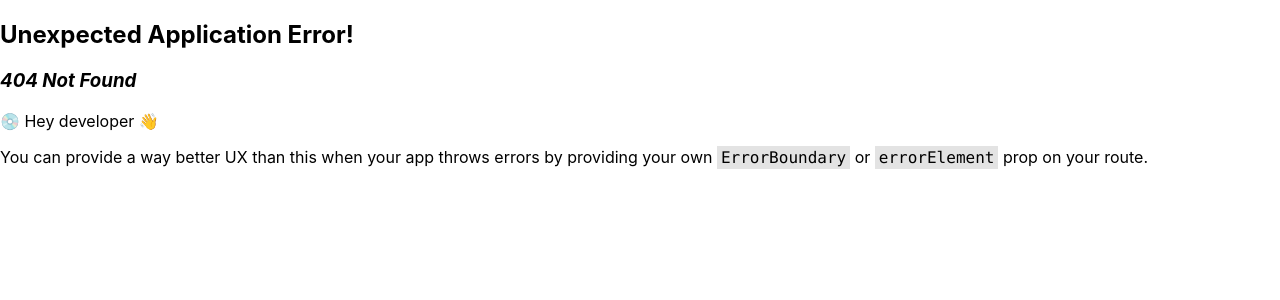
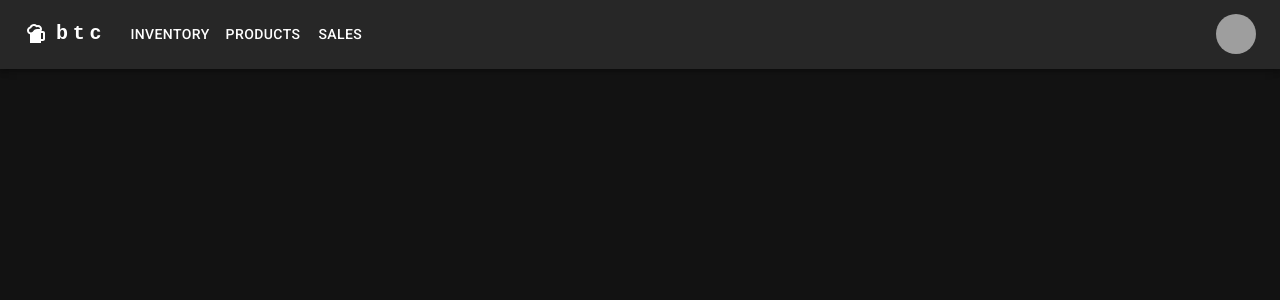
Before and after one commit to FelipeMalacarne/btc.web, a React (Create React App) app in the folder frontend/react-btcweb/: page /secure in a window 1280 px wide. Before the commit this address had no page. Shown: the top 300 px of the page. Built offline with nearby package versions, Linux system fonts and the light colour scheme; sample sign-in values are in the browser's storage; grey boxes are pictures that could not be loaded; a web font is replaced by a local one.

Commit message:
React useAuth Hook Fixed default and secure routes

```diff
--- a/frontend/react-btcweb/src/App.tsx
+++ b/frontend/react-btcweb/src/App.tsx
@@ -1,22 +1,37 @@
-import { Navbar } from './layouts/NavbarAndFooter/Navbar';
-import { Footer } from './layouts/NavbarAndFooter/Footer';
-import { DarkTheme, Theme } from './Theme';
-import { CssBaseline, ThemeProvider } from '@mui/material';
-import { SignInPage } from './layouts/SignInAndSignUp/SignInPage';
-import { Outlet, RouterProvider } from 'react-router-dom';
+import {Navbar} from './layouts/NavbarAndFooter/Navbar';
+import {Footer} from './layouts/NavbarAndFooter/Footer';
+import {DarkTheme, Theme} from './Theme';
+import {Box, CssBaseline, ThemeProvider} from '@mui/material';
+import {Navigate, Outlet, Route, Router, RouterProvider, Routes} from 'react-router-dom';
+
+import {SignInPage} from "./layouts/SignInAndSignUp/SignInPage";
+import {SignUpPage} from "./layouts/SignInAndSignUp/SignUpPage";
+import React, {createContext} from "react";
+import {InventoryPage} from "./layouts/InventoryPage/InventoryPage";
+import {SecureLayout} from "./layouts/SecureLayout";
+import {NotFoundPage} from "./layouts/NotFoundPage";
+
+export const App = () => {
 
 
-export const App = () => {
-  return (
-    <ThemeProvider theme={DarkTheme} >
-      <CssBaseline />
-      <div className='d-flex flex-column min-vh-100' >
-        <Navbar />
-        <div className='flex-grow-1'>
-          <Outlet />
-        </div>
-        <Footer />
-      </div>
-    </ThemeProvider>
-  );
+    return (
+        <ThemeProvider theme={DarkTheme}>
+            <CssBaseline/>
+            <Routes>
+                <Route path='*' element={<NotFoundPage/>}/>
+                <Route path='/signin' element={<SignInPage/>}/>
+                <Route path='/signup' element={<SignUpPage/>}/>
+
+                <Route path='/secure' element={<SecureLayout/>}>
+                    <Route path='/secure/inventory' element={<InventoryPage/>}/>
+                </Route>
+
+
+
+            </Routes>
+
+
+        </ThemeProvider>
+
+    );
 }
--- a/frontend/react-btcweb/src/index.tsx
+++ b/frontend/react-btcweb/src/index.tsx
@@ -8,37 +8,17 @@ import '@fontsource/roboto/400.css';
 import '@fontsource/roboto/500.css';
 import '@fontsource/roboto/700.css';
 
-import {createBrowserRouter, RouterProvider} from "react-router-dom";
-import { SignInPage } from './layouts/SignInAndSignUp/SignInPage';
-import { SignUpPage } from './layouts/SignInAndSignUp/SignUpPage';
+import {BrowserRouter, createBrowserRouter, RouterProvider} from "react-router-dom";
 
-const router = createBrowserRouter([
-  {
-    path: "/",
-    element: <App />,
-    children: [
-      {
 
-      }
-    ]
-  },
-  {
-    path: "/signin",
-    element: <SignInPage />,
-  },
-  {
-    path: "/signup",
-    element: <SignUpPage />,
-  }
-]);
 
 const root = ReactDOM.createRoot(
   document.getElementById('root') as HTMLElement
 );
 root.render(
   <React.StrictMode>
-
-    <RouterProvider router={router}/>
-
+    <BrowserRouter>
+        <App />
+    </BrowserRouter>
   </React.StrictMode>
 );
--- /dev/null
+++ b/frontend/react-btcweb/src/layouts/InventoryPage/InventoryPage.tsx
@@ -0,0 +1,7 @@
+export const InventoryPage = () => {
+    return (
+        <div>
+            InventoryPage
+        </div>
+    );
+}
--- a/frontend/react-btcweb/src/layouts/NavbarAndFooter/Navbar.tsx
+++ b/frontend/react-btcweb/src/layouts/NavbarAndFooter/Navbar.tsx
@@ -2,6 +2,9 @@ import React from "react";
 import { AppBar, Avatar, Box, Button, Container, IconButton, Menu, MenuItem, Stack, Toolbar, Tooltip, Typography } from "@mui/material"
 import SportsBarIcon from '@mui/icons-material/SportsBar';
 import MenuIcon from '@mui/icons-material/Menu';
+import AuthService from "../../services/AuthService";
+import {useAuth} from "../../services/useAuth";
+import {Navigate} from "react-router-dom";
 
 const pages = ['Inventory', 'Products', 'Sales'];
 const settings = ['Profile', 'Account', 'Dashboard', 'Logout'];
@@ -10,6 +13,7 @@ const settings = ['Profile', 'Account', 'Dashboard', 'Logout'];
 export const Navbar = () => {
   const [anchorElNav, setAnchorElNav] = React.useState<null | HTMLElement>(null);
   const [anchorElUser, setAnchorElUser] = React.useState<null | HTMLElement>(null);
+  const { authState, logout } = useAuth();
 
   const handleOpenNavMenu = (event: React.MouseEvent<HTMLElement>) => {
     setAnchorElNav(event.currentTarget);
@@ -22,8 +26,12 @@ export const Navbar = () => {
     setAnchorElNav(null);
   };
 
-  const handleCloseUserMenu = () => {
+  const handleCloseUserMenu = (e: any) => {
     setAnchorElUser(null);
+    const clickedItem = e.target.textContent;
+    if (clickedItem === 'Logout') {
+         logout();
+    }
   };
 
   return (
@@ -119,7 +127,7 @@ export const Navbar = () => {
           <Box sx={{ flexGrow: 0 }}>
             <Tooltip title="Open settings">
               <IconButton onClick={handleOpenUserMenu} sx={{ p: 0 }}>
-                <Avatar alt="Felipe Malacarnew" src="/static/images/avatar/2.jpg" />
+                <Avatar alt={authState.user?.username} src="/static/images/avatar/2.jpg" />
               </IconButton>
             </Tooltip>
             <Menu
--- /dev/null
+++ b/frontend/react-btcweb/src/layouts/NotFoundPage.tsx
@@ -0,0 +1,26 @@
+import {Box, Button, Container, Typography} from "@mui/material";
+import React from "react";
+
+export const NotFoundPage = () => {
+    return (
+        <Box sx={
+            {
+                display: 'flex',
+                flexDirection: 'column',
+                justifyContent: 'center',
+                alignItems: 'center',
+                minHeight: '100vh',
+                gap: '2rem'
+            }
+        }>
+            <Typography variant='h2'>
+                404 - Not Found
+            </Typography>
+            <Button variant='contained' href='/secure'>
+                Go Home
+            </Button>
+
+
+        </Box>
+    );
+}
--- /dev/null
+++ b/frontend/react-btcweb/src/layouts/SecureLayout.tsx
@@ -0,0 +1,19 @@
+import React from "react";
+import {Navbar} from "./NavbarAndFooter/Navbar";
+import {Navigate, Outlet} from "react-router-dom";
+import {Footer} from "./NavbarAndFooter/Footer";
+import {useAuth} from "../services/useAuth";
+
+export const SecureLayout = () => {
+    const { authState } = useAuth();
+    if(!authState.isLoading && !authState.isAuthenticated){
+        return <Navigate to="/signin" />
+    }
+    return (
+        <div>
+            <Navbar/>
+                <Outlet/>
+            <Footer/>
+        </div>
+    );
+}
--- a/frontend/react-btcweb/src/layouts/SignInAndSignUp/SignInPage.tsx
+++ b/frontend/react-btcweb/src/layouts/SignInAndSignUp/SignInPage.tsx
@@ -10,13 +10,13 @@ import Box from '@mui/material/Box';
 import LockOutlinedIcon from '@mui/icons-material/LockOutlined';
 import Typography from '@mui/material/Typography';
 import Container from '@mui/material/Container';
-import { ThemeProvider, FormControl} from '@mui/material';
-import { DarkTheme, Theme } from '../../Theme';
-import { useState } from 'react';
+import {ThemeProvider, FormControl} from '@mui/material';
+import {DarkTheme, Theme} from '../../Theme';
+import {useState} from 'react';
 import * as Yup from 'yup';
 import SigninRequestModel from "../../models/auth/SigninRequestModel";
-import AuthService from "../../services/AuthService";
-import {Navigate, redirect} from "react-router-dom";
+import {Navigate} from "react-router-dom";
+import {useAuth} from "../../services/useAuth";
 
 function Copyright(props: any) {
     return (
@@ -37,12 +37,16 @@ export const SignInPage = () => {
     const [displayWarning, setDisplayWarning] = useState(false);
     const [error, setError] = useState('');
     const [loggedIn, setLoggedIn] = useState(false);
+    const {authState, login} = useAuth();
 
     const schema = Yup.object().shape({
         username: Yup.string().required('Username is required'),
         password: Yup.string().required('Password is required')
     });
 
+    if(!authState.isLoading && authState.isAuthenticated){
+        return <Navigate to='/secure'/>
+    }
 
 
     const handleSubmit = async (event: React.FormEvent<HTMLFormElement>) => {
@@ -50,24 +54,24 @@ export const SignInPage = () => {
         try {
             await schema.validate({username, password});
 
-        const response = await AuthService.login(new SigninRequestModel(username, password));
+            const response = await login(new SigninRequestModel(username, password));
             setDisplayWarning(false);
             setError('');
             setLoggedIn(true);
-    } catch (err: any){
+        } catch (err: any) {
             setDisplayWarning(true);
             setError('Usuario ou senha inválidos');
         }
     };
 
-  if (loggedIn) {
-        return <Navigate to="/"/>
-  }
+    // if (loggedIn) {
+    //     return <Navigate to="/secure/inventory"/>
+    // }
 
     return (
         <ThemeProvider theme={DarkTheme}>
             <Container component="main" maxWidth="xs">
-        <CssBaseline />
+                <CssBaseline/>
                 <Box
                     sx={{
                         marginTop: 8,
@@ -76,13 +80,13 @@ export const SignInPage = () => {
                         alignItems: 'center',
                     }}
                 >
-          <Avatar sx={{ m: 1, bgcolor: 'primary.main' }}>
-            <LockOutlinedIcon />
+                    <Avatar sx={{m: 1, bgcolor: 'primary.main'}}>
+                        <LockOutlinedIcon/>
                     </Avatar>
                     <Typography component="h1" variant="h5">
                         Sign in
                     </Typography>
-          <Box component="form" onSubmit={handleSubmit} noValidate sx={{ mt: 1 }}>
+                    <Box component="form" onSubmit={handleSubmit} noValidate sx={{mt: 1}}>
                         <TextField
                             margin="normal"
                             required
@@ -110,14 +114,14 @@ export const SignInPage = () => {
                             }}
                         />
                         <FormControlLabel
-                control={<Checkbox value="remember" color="primary" />}
+                            control={<Checkbox value="remember" color="primary"/>}
                             label="Remember me"
                         />
                         <Button
                             type="submit"
                             fullWidth
                             variant="contained"
-                sx={{ mt: 3, mb: 2 }}
+                            sx={{mt: 3, mb: 2}}
                         >
                             Sign In
                         </Button>
@@ -143,7 +147,7 @@ export const SignInPage = () => {
                     </Box>
                 </Box>
 
-        <Copyright sx={{ mt: 8, mb: 4 }} />
+                <Copyright sx={{mt: 8, mb: 4}}/>
             </Container>
         </ThemeProvider>
     );
--- a/frontend/react-btcweb/src/layouts/SignInAndSignUp/SignUpPage.tsx
+++ b/frontend/react-btcweb/src/layouts/SignInAndSignUp/SignUpPage.tsx
@@ -12,7 +12,7 @@ import LockOutlinedIcon from '@mui/icons-material/LockOutlined';
 import Typography from '@mui/material/Typography';
 import Container from '@mui/material/Container';
 import { createTheme, ThemeProvider } from '@mui/material/styles';
-import { Theme } from '../../Theme';
+import {DarkTheme, Theme} from '../../Theme';
 
 
 function Copyright(props: any) {
@@ -42,7 +42,7 @@ export const SignUpPage = () => {
 
   };
   return (
-    <ThemeProvider theme={Theme}>
+    <ThemeProvider theme={DarkTheme}>
       <Container component="main" maxWidth="xs">
         <CssBaseline />
         <Box
--- a/frontend/react-btcweb/src/services/AuthService.ts
+++ b/frontend/react-btcweb/src/services/AuthService.ts
@@ -1,6 +1,7 @@
 import SigninRequestModel from "../models/auth/SigninRequestModel";
 import SigninResponseModel from "../models/auth/SigninResponseModel";
 import SignupRequestModel from "../models/auth/SignupRequestModel";
+import {useState} from "react";
 
 const API_URL = process.env.REACT_APP_API_URL;
 
@@ -78,6 +79,8 @@ class AuthService {
     }
     return null;
   }
+
+
 }
 
 export default new AuthService();
--- /dev/null
+++ b/frontend/react-btcweb/src/services/useAuth.ts
@@ -0,0 +1,78 @@
+import {useEffect, useState} from "react";
+import { useNavigate } from 'react-router-dom';
+import AuthService from "./AuthService";
+import SigninRequestModel from "../models/auth/SigninRequestModel";
+
+interface User {
+    token: string;
+    type: string;
+    id: number;
+    username: string;
+    email: string;
+    roles: string[];
+}
+
+export const useAuth = () => {
+    const [authState, setAuthState] = useState({
+        isAuthenticated: false,
+        user: null as User | null,
+        isLoading: true
+    });
+    const navigate = useNavigate();
+
+
+    useEffect(() => {
+        const user = AuthService.getCurrentUser();
+        if(user){
+            setAuthState({
+                isAuthenticated: true,
+                user,
+                isLoading: false
+            });
+        } else {
+            setAuthState({
+                isAuthenticated: false,
+                user: null,
+                isLoading: false
+            });
+        }
+    }, []);
+
+    async function login(signinRequest: SigninRequestModel) {
+        setAuthState({
+            ...authState,
+            isLoading: true
+        })
+
+        try {
+            const response = await AuthService.login(signinRequest);
+            const user: User = response;
+            setAuthState({
+                isAuthenticated: true,
+                user,
+                isLoading: false
+            })
+        } catch (error) {
+            setAuthState({
+                isAuthenticated: false,
+                user: null,
+                isLoading: false
+            });
+            throw error;
+        }
+    }
+
+
+    async function logout() {
+        await AuthService.logout();
+        setAuthState({
+            isAuthenticated: false,
+            user: null,
+            isLoading: false
+        });
+        navigate('/signin');
+    }
+
+    return { authState, login, logout}
+
+    }
```
Also changed, not shown: frontend/react-btcweb/src/layouts/HomePage/HomePage.tsx (deleted, +0 -16 lines). Lines whose indentation alone changed are shown as unchanged.
